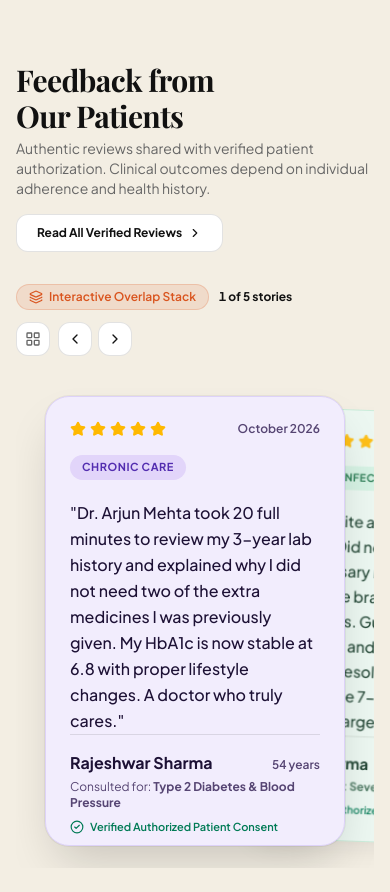
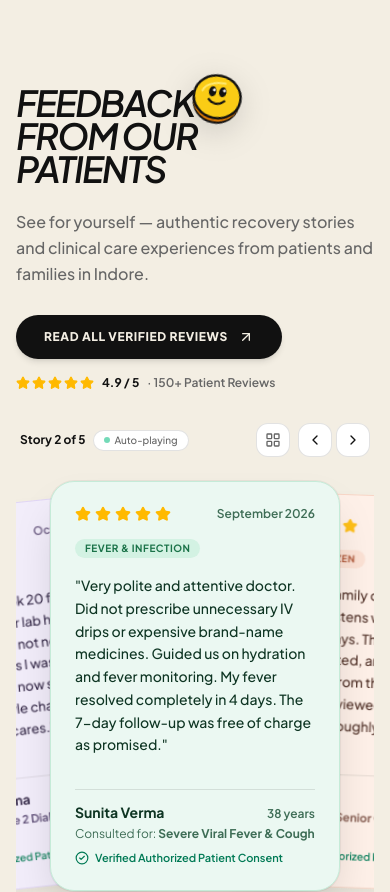
Before and after one commit to Prem-Mourya/clinic-standards, a React (Vite) app: page / in a window 390 px wide. Shown: the part 5740-6632 px from the top of the page. Built offline with nearby package versions, Linux system fonts and the light colour scheme; a web font is replaced by a local one.

Commit message:
feat: implement editorial patient feedback section with automated smooth overlapping card queue and hover pause

```diff
--- a/src/components/animations/OverlappingCardStack.tsx
+++ b/src/components/animations/OverlappingCardStack.tsx
@@ -6,7 +6,7 @@ import {
   CheckCircle2,
   Layers,
   LayoutGrid,
-  ArrowDown
+  BookOpen
 } from 'lucide-react';
 import type { TestimonialItem } from '../../data/testimonialsData';
 
@@ -14,7 +14,8 @@ interface OverlappingCardStackProps {
   testimonials: TestimonialItem[];
   className?: string;
   allowViewToggle?: boolean;
-  scrollDriven?: boolean;
+  autoPlay?: boolean;
+  autoPlayInterval?: number;
 }
 
 // Curated pastel palettes per card index matching the video reference
@@ -65,20 +66,20 @@ export const OverlappingCardStack: React.FC<OverlappingCardStackProps> = ({
   testimonials,
   className = '',
   allowViewToggle = true,
-  scrollDriven = true
+  autoPlay = true,
+  autoPlayInterval = 4200
 }) => {
   const [currentIndex, setCurrentIndex] = useState(0);
   const [isAnimating, setIsAnimating] = useState(false);
   const [viewMode, setViewMode] = useState<'stack' | 'grid'>('stack');
   const [dragOffset, setDragOffset] = useState(0);
   const [isDragging, setIsDragging] = useState(false);
-  const [isPinned, setIsPinned] = useState(false);
+  const [isPaused, setIsPaused] = useState(false);
   const [isMobile, setIsMobile] = useState(false);
 
-  const trackRef = useRef<HTMLDivElement>(null);
   const containerRef = useRef<HTMLDivElement>(null);
   const dragStartX = useRef<number>(0);
-  const isManualNavRef = useRef<number>(0);
+  const autoPlayTimerRef = useRef<ReturnType<typeof setInterval> | null>(null);
 
   const total = testimonials.length;
 
@@ -91,92 +92,45 @@ export const OverlappingCardStack: React.FC<OverlappingCardStackProps> = ({
 
   const handleNext = useCallback(() => {
     if (isAnimating) return;
-    isManualNavRef.current = Date.now();
     setIsAnimating(true);
     setCurrentIndex((prev) => (prev + 1) % total);
-    setTimeout(() => setIsAnimating(false), 420);
+    setTimeout(() => setIsAnimating(false), 460);
   }, [isAnimating, total]);
 
   const handlePrev = useCallback(() => {
     if (isAnimating) return;
-    isManualNavRef.current = Date.now();
     setIsAnimating(true);
     setCurrentIndex((prev) => (prev - 1 + total) % total);
-    setTimeout(() => setIsAnimating(false), 420);
+    setTimeout(() => setIsAnimating(false), 460);
   }, [isAnimating, total]);
 
-  // Scroll-driven sticky card sliding
+  // Automated Smooth Cycling with Hover & Focus Pause
   useEffect(() => {
-    if (!scrollDriven || viewMode === 'grid') {
-      setIsPinned(false);
+    if (!autoPlay || viewMode === 'grid' || isPaused || isDragging || total <= 1) {
+      if (autoPlayTimerRef.current) {
+        clearInterval(autoPlayTimerRef.current);
+        autoPlayTimerRef.current = null;
+      }
       return;
     }
 
-    let ticking = false;
+    autoPlayTimerRef.current = setInterval(() => {
+      handleNext();
+    }, autoPlayInterval);
 
-    const handleScroll = () => {
-      if (!ticking) {
-        window.requestAnimationFrame(() => {
-          if (!trackRef.current) {
-            ticking = false;
-            return;
-          }
-
-          // Skip scroll sync for 800ms after user clicks manual button
-          if (Date.now() - isManualNavRef.current < 800) {
-            ticking = false;
-            return;
-          }
-
-          const rect = trackRef.current.getBoundingClientRect();
-          const stickyTopOffset = 88; // Navbar clearance (5.5rem)
-          const scrollDistance = stickyTopOffset - rect.top;
-          const maxScrollDistance = rect.height - window.innerHeight;
-
-          if (maxScrollDistance <= 0) {
-            ticking = false;
-            return;
-          }
-
-          const currentlyPinned = rect.top <= stickyTopOffset && rect.bottom >= window.innerHeight;
-          setIsPinned(currentlyPinned);
-
-          if (rect.top <= stickyTopOffset && rect.bottom >= window.innerHeight) {
-            // Within scroll track: Map progress strictly to [0, total - 1]
-            const rawProgress = scrollDistance / maxScrollDistance;
-            const progress = Math.min(1, Math.max(0, rawProgress));
-            const targetIdx = Math.min(total - 1, Math.floor(progress * total));
-
-            setCurrentIndex((prev) => {
-              if (prev !== targetIdx) {
-                return targetIdx;
-              }
-              return prev;
-            });
-          } else if (rect.top > stickyTopOffset) {
-            setCurrentIndex(0);
-          } else if (rect.bottom < window.innerHeight) {
-            setCurrentIndex(total - 1);
-          }
-
-          ticking = false;
-        });
-        ticking = true;
+    return () => {
+      if (autoPlayTimerRef.current) {
+        clearInterval(autoPlayTimerRef.current);
+        autoPlayTimerRef.current = null;
       }
     };
-
-    window.addEventListener('scroll', handleScroll, { passive: true });
-    handleScroll();
-
-    return () => {
-      window.removeEventListener('scroll', handleScroll);
-    };
-  }, [scrollDriven, viewMode, total]);
+  }, [autoPlay, autoPlayInterval, isPaused, isDragging, viewMode, total, handleNext]);
 
   // Touch & Pointer drag gestures
   const handlePointerDown = (e: React.PointerEvent) => {
     if (viewMode === 'grid' || isAnimating) return;
     setIsDragging(true);
+    setIsPaused(true);
     dragStartX.current = e.clientX;
     (e.target as HTMLElement).setPointerCapture?.(e.pointerId);
   };
@@ -184,7 +138,7 @@ export const OverlappingCardStack: React.FC<OverlappingCardStackProps> = ({
   const handlePointerMove = (e: React.PointerEvent) => {
     if (!isDragging) return;
     const diff = e.clientX - dragStartX.current;
-    const clampedDiff = Math.max(-140, Math.min(140, diff));
+    const clampedDiff = Math.max(-130, Math.min(130, diff));
     setDragOffset(clampedDiff);
   };
 
@@ -193,9 +147,9 @@ export const OverlappingCardStack: React.FC<OverlappingCardStackProps> = ({
     setIsDragging(false);
     (e.target as HTMLElement).releasePointerCapture?.(e.pointerId);
 
-    if (dragOffset < -50) {
+    if (dragOffset < -45) {
       handleNext();
-    } else if (dragOffset > 50) {
+    } else if (dragOffset > 45) {
       handlePrev();
     }
     setDragOffset(0);
@@ -217,7 +171,7 @@ export const OverlappingCardStack: React.FC<OverlappingCardStackProps> = ({
           </div>
         )}
 
-        <div className="grid grid-cols-1 md:grid-cols-3 gap-6">
+        <div className="grid grid-cols-1 md:grid-cols-2 lg:grid-cols-3 gap-6">
           {testimonials.map((item, idx) => {
             const palette = CARD_PALETTES[idx % CARD_PALETTES.length];
             return (
@@ -264,62 +218,52 @@ export const OverlappingCardStack: React.FC<OverlappingCardStackProps> = ({
     );
   }
 
-  const isLastCard = currentIndex === total - 1;
-  const trackHeight = scrollDriven ? `${Math.max(220, (total + 0.5) * 55)}vh` : 'auto';
-
   return (
     <div
-      ref={trackRef}
-      className={`relative ${className}`}
-      style={{ height: trackHeight }}
+      className={`relative w-full ${className}`}
+      onMouseEnter={() => setIsPaused(true)}
+      onMouseLeave={() => setIsPaused(false)}
+      onFocusCapture={() => setIsPaused(true)}
+      onBlurCapture={() => setIsPaused(false)}
     >
-      {/* Sticky Viewport Stage */}
-      <div className={`space-y-6 ${scrollDriven ? 'sticky top-20 sm:top-24 z-20 pb-4' : ''}`}>
-        {/* Controls Bar: Pill counter, scroll guidance hint & navigation arrows (No Play/Pause button) */}
-        <div className="flex items-center justify-between flex-wrap gap-3 pb-2">
-          <div className="flex items-center gap-2.5">
-            <span className="inline-flex items-center gap-1.5 px-3 py-1 rounded-full text-xs font-semibold bg-[var(--accent-subtle)] text-[var(--accent-primary)] border border-[var(--accent-primary)]/20">
-              <Layers className="w-3.5 h-3.5" />
-              <span>Interactive Overlap Stack</span>
+      <div className="space-y-4">
+        {/* Top Mini Status Bar */}
+        <div className="flex items-center justify-between flex-wrap gap-2 px-1">
+          <div className="flex items-center gap-2">
+            <span className="text-xs font-bold text-[var(--text-structure)] tabular-nums">
+              Story {currentIndex + 1} of {total}
             </span>
 
-            <span className="text-xs font-bold text-[var(--text-structure)] tabular-nums">
-              {currentIndex + 1} of {total} stories
-            </span>
-
-            {/* Scroll guidance hint badge */}
-            {scrollDriven && (
-              <span
-                className={`hidden md:inline-flex items-center gap-1.5 px-3 py-1 rounded-full text-xs font-medium transition-all ${
-                  isLastCard
-                    ? 'bg-emerald-500/15 text-emerald-700 dark:text-emerald-300 border border-emerald-500/30'
-                    : isPinned
-                    ? 'bg-[var(--bg-card)] text-[var(--text-structure)] border border-[var(--border-subtle)] shadow-xs'
-                    : 'bg-transparent text-[var(--text-muted)]'
-                }`}
-              >
-                <ArrowDown className={`w-3.5 h-3.5 ${isLastCard ? 'animate-bounce text-emerald-600' : 'text-[var(--accent-primary)]'}`} />
-                <span>{isLastCard ? 'Release & scroll ahead ↓' : 'Scroll to change cards ↓'}</span>
+            {/* Reading Status Pill */}
+            {isPaused ? (
+              <span className="inline-flex items-center gap-1 px-2.5 py-0.5 rounded-full text-[10px] font-bold bg-amber-500/15 text-amber-700 dark:text-amber-300 border border-amber-500/30 animate-pulse">
+                <BookOpen className="w-3 h-3" />
+                <span>Reading (paused)</span>
+              </span>
+            ) : (
+              <span className="inline-flex items-center gap-1 px-2.5 py-0.5 rounded-full text-[10px] font-medium bg-[var(--bg-card)] text-[var(--text-muted)] border border-[var(--border-subtle)]">
+                <span className="w-1.5 h-1.5 rounded-full bg-emerald-500 animate-pulse" />
+                <span>Auto-playing</span>
               </span>
             )}
           </div>
 
           <div className="flex items-center gap-2">
-            {/* Grid view switcher */}
+            {/* View Switcher */}
             {allowViewToggle && (
               <button
                 type="button"
                 onClick={() => setViewMode('grid')}
                 className="press-tactile p-2 rounded-xl bg-[var(--bg-card)] border border-[var(--border-subtle)] text-[var(--text-muted)] hover:text-[var(--text-structure)] cursor-pointer"
-                title="Switch to 3-column grid"
+                title="Switch to grid view"
                 aria-label="Switch to grid view"
               >
                 <LayoutGrid className="w-4 h-4" />
               </button>
             )}
 
-            {/* Prev / Next arrows */}
-            <div className="inline-flex items-center gap-1.5">
+            {/* Prev / Next Controls */}
+            <div className="inline-flex items-center gap-1">
               <button
                 type="button"
                 onClick={handlePrev}
@@ -342,25 +286,25 @@ export const OverlappingCardStack: React.FC<OverlappingCardStackProps> = ({
           </div>
         </div>
 
-        {/* Video Reference Style: Overlapping Horizontal Card Deck Stage */}
+        {/* Horizontal Overlapping Card Deck Stage */}
         <div
           ref={containerRef}
           onPointerDown={handlePointerDown}
           onPointerMove={handlePointerMove}
           onPointerUp={handlePointerUp}
           onPointerCancel={handlePointerUp}
-          className="relative h-[480px] sm:h-[450px] w-full overflow-hidden select-none cursor-grab active:cursor-grabbing touch-pan-y"
+          className="relative h-[440px] sm:h-[420px] w-full overflow-hidden select-none cursor-grab active:cursor-grabbing touch-pan-y"
           style={{ perspective: '1400px' }}
         >
           {testimonials.map((item, idx) => {
             const offset = idx - currentIndex;
             const palette = CARD_PALETTES[idx % CARD_PALETTES.length];
-            const stepX = isMobile ? 200 : 290;
+            const stepX = isMobile ? 180 : 250;
 
             // Card Geometry matching the video:
-            // - Center card: offset = 0, scale 1, rotate 0deg, full opacity
+            // - Active Center card: offset = 0, scale 1, rotate 0deg, full opacity
             // - Left card (previous): offset = -1, tilted negative rotate(-6deg), peeking left
-            // - Right card (next): offset = 1, upright peeking right, scale 0.96
+            // - Right card (next): offset = 1, upright peeking right, scale 0.96, rotate 2deg
             // - Far right cards: offset >= 2, stacked further right
             let translateX = 0;
             let translateY = 0;
@@ -385,7 +329,7 @@ export const OverlappingCardStack: React.FC<OverlappingCardStackProps> = ({
                 rotate += dragOffset * 0.04;
               }
             } else if (offset === -1) {
-              // Previous card peeking on the left, tilted (exactly as in the reference video!)
+              // Previous card peeking on the left, tilted
               translateX = -stepX;
               translateY = 10;
               rotate = -6;
@@ -404,7 +348,7 @@ export const OverlappingCardStack: React.FC<OverlappingCardStackProps> = ({
               pointerEvents = 'auto';
             } else if (offset === 2) {
               // Second card to the right
-              translateX = stepX * 1.9;
+              translateX = stepX * 1.85;
               translateY = 12;
               rotate = 4;
               scale = 0.92;
@@ -420,7 +364,7 @@ export const OverlappingCardStack: React.FC<OverlappingCardStackProps> = ({
               zIndex = 10;
             } else {
               // Upcoming cards far to the right
-              translateX = stepX * 2.8;
+              translateX = stepX * 2.7;
               translateY = 16;
               rotate = 6;
               scale = 0.88;
@@ -437,7 +381,7 @@ export const OverlappingCardStack: React.FC<OverlappingCardStackProps> = ({
                     else if (offset === -1) handlePrev();
                   }
                 }}
-                className={`absolute top-2 left-1/2 -ml-[150px] sm:-ml-[190px] w-[300px] sm:w-[380px] h-[450px] sm:h-[430px] rounded-3xl p-6 sm:p-8 border ${palette.bg} ${palette.border} ${palette.text} shadow-xl will-change-transform flex flex-col justify-between transition-all ${
+                className={`absolute top-2 left-1/2 -ml-[145px] sm:-ml-[175px] w-[290px] sm:w-[350px] h-[410px] sm:h-[390px] rounded-3xl p-6 sm:p-7 border ${palette.bg} ${palette.border} ${palette.text} shadow-xl will-change-transform flex flex-col justify-between transition-all ${
                   offset === 0
                     ? 'cursor-grab active:cursor-grabbing'
                     : 'cursor-pointer hover:opacity-100'
@@ -447,7 +391,7 @@ export const OverlappingCardStack: React.FC<OverlappingCardStackProps> = ({
                   opacity,
                   zIndex,
                   pointerEvents,
-                  transitionDuration: isDragging && offset === 0 ? '0ms' : '440ms',
+                  transitionDuration: isDragging && offset === 0 ? '0ms' : '520ms',
                   transitionTimingFunction: 'cubic-bezier(0.16, 1, 0.3, 1)',
                   boxShadow:
                     offset === 0
@@ -456,7 +400,7 @@ export const OverlappingCardStack: React.FC<OverlappingCardStackProps> = ({
                 }}
               >
                 {/* Card Top: Stars & Category Tag */}
-                <div className="space-y-4">
+                <div className="space-y-3">
                   <div className="flex items-center justify-between">
                     <div className="flex items-center gap-1 text-amber-500">
                       {[...Array(item.rating)].map((_, i) => (
@@ -467,21 +411,21 @@ export const OverlappingCardStack: React.FC<OverlappingCardStackProps> = ({
                   </div>
 
                   <span
-                    className={`inline-block text-[11px] font-bold uppercase tracking-wider px-3 py-1 rounded-full ${palette.tagBg} ${palette.tagText}`}
+                    className={`inline-block text-[10px] font-bold uppercase tracking-wider px-2.5 py-0.5 rounded-full ${palette.tagBg} ${palette.tagText}`}
                   >
                     {item.category}
                   </span>
 
                   {/* Main Quote */}
-                  <p className="text-base sm:text-lg leading-relaxed font-medium pt-1">
+                  <p className="text-sm sm:text-base leading-relaxed font-medium pt-1">
                     "{item.comment}"
                   </p>
                 </div>
 
                 {/* Card Bottom: Patient info & verification */}
-                <div className="pt-4 border-t border-black/10 dark:border-white/10 space-y-1">
+                <div className="pt-3 border-t border-black/10 dark:border-white/10 space-y-1">
                   <div className="flex items-baseline justify-between">
-                    <span className="font-bold text-base">{item.patientName}</span>
+                    <span className="font-bold text-sm sm:text-base">{item.patientName}</span>
                     <span className={`text-xs font-semibold tabular-nums ${palette.subtext}`}>
                       {item.age} years
                     </span>
@@ -495,10 +439,10 @@ export const OverlappingCardStack: React.FC<OverlappingCardStackProps> = ({
                   </div>
                 </div>
 
-                {/* Click to flip indicator on peeking cards */}
+                {/* Click indicator on peeking cards */}
                 {offset !== 0 && (
-                  <div className="absolute top-4 right-4 px-2.5 py-1 rounded-full bg-white/70 dark:bg-black/40 backdrop-blur-xs text-[10px] font-bold">
-                    {offset === 1 ? 'Next →' : '← Previous'}
+                  <div className="absolute top-4 right-4 px-2 py-0.5 rounded-full bg-white/80 dark:bg-black/50 backdrop-blur-xs text-[10px] font-bold shadow-xs">
+                    {offset === 1 ? 'Next →' : '← Prev'}
                   </div>
                 )}
               </div>
@@ -507,23 +451,22 @@ export const OverlappingCardStack: React.FC<OverlappingCardStackProps> = ({
         </div>
 
         {/* Story Scrubber Progress Dots */}
-        <div className="flex items-center justify-center gap-2 pt-2">
+        <div className="flex items-center justify-center gap-2 pt-1">
           {testimonials.map((_, i) => (
             <button
               key={i}
               type="button"
               onClick={() => {
                 if (currentIndex !== i && !isAnimating) {
-                  isManualNavRef.current = Date.now();
                   setIsAnimating(true);
                   setCurrentIndex(i);
-                  setTimeout(() => setIsAnimating(false), 420);
+                  setTimeout(() => setIsAnimating(false), 460);
                 }
               }}
-              className={`h-2.5 rounded-full transition-all duration-300 cursor-pointer ${
+              className={`h-2 rounded-full transition-all duration-300 cursor-pointer ${
                 currentIndex === i
-                  ? 'w-10 bg-[var(--accent-primary)] shadow-xs'
-                  : 'w-2.5 bg-[var(--border-subtle)] hover:bg-[var(--text-muted)]'
+                  ? 'w-8 bg-[var(--accent-primary)] shadow-xs'
+                  : 'w-2 bg-[var(--border-subtle)] hover:bg-[var(--text-muted)]'
               }`}
               aria-label={`Jump to review ${i + 1}`}
             />
--- a/src/pages/HomePage.tsx
+++ b/src/pages/HomePage.tsx
@@ -23,8 +23,48 @@ import {
   Award,
   Copy,
   Check,
-  Navigation
+  Navigation,
+  ArrowUpRight,
+  Star
 } from 'lucide-react';
+
+const SmileBadgeIcon: React.FC<{ className?: string }> = ({ className = 'w-16 h-16' }) => (
+  <svg
+    viewBox="0 0 100 100"
+    className={`${className} drop-shadow-[0_8px_16px_rgba(0,0,0,0.15)] select-none`}
+    fill="none"
+    xmlns="http://www.w3.org/2000/svg"
+    aria-hidden="true"
+  >
+    {/* 3D bottom-right dark rim */}
+    <ellipse cx="50" cy="58" rx="42" ry="38" fill="#111111" />
+    <ellipse cx="50" cy="54" rx="42" ry="38" fill="#D97706" />
+    {/* Main yellow coin body */}
+    <ellipse cx="50" cy="48" rx="42" ry="38" fill="#FACC15" stroke="#111111" strokeWidth="4.5" />
+    {/* Glossy top-left highlight */}
+    <path
+      d="M 22 42 C 24 30, 42 22, 60 22"
+      stroke="#FEF08A"
+      strokeWidth="3.5"
+      strokeLinecap="round"
+      opacity="0.8"
+    />
+    {/* Left Eye: looking up and to the right */}
+    <ellipse cx="40" cy="40" rx="6.5" ry="9" fill="#111111" />
+    <circle cx="42.5" cy="37" r="2.5" fill="#FFFFFF" />
+    {/* Right Eye: looking up and to the right */}
+    <ellipse cx="58" cy="38" rx="6.5" ry="9" fill="#111111" />
+    <circle cx="60.5" cy="35" r="2.5" fill="#FFFFFF" />
+    {/* Expressive Smile Curve */}
+    <path
+      d="M 36 55 Q 50 67 64 53"
+      fill="none"
+      stroke="#111111"
+      strokeWidth="4"
+      strokeLinecap="round"
+    />
+  </svg>
+);
 
 export const HomePage: React.FC = () => {
   const { openAppointmentModal, showToast } = useClinic();
@@ -351,33 +391,72 @@ export const HomePage: React.FC = () => {
         </ScrollReveal>
       </section>
 
-      {/* 6. PATIENT REVIEWS: Scroll-Driven Overlapping Card Deck */}
-      <section className="max-w-7xl mx-auto px-4 sm:px-6 lg:px-8">
-        <ScrollReveal direction="up">
-          <div className="flex flex-col sm:flex-row sm:items-end justify-between gap-4 mb-8">
-            <div>
-              <h2 className="font-editorial text-3xl sm:text-4xl font-bold text-[var(--text-structure)]">
-                Feedback from Our Patients
+      {/* 6. PATIENT REVIEWS: Split Editorial Showcase & Automated Smooth Card Deck */}
+      <section className="max-w-7xl mx-auto px-4 sm:px-6 lg:px-8 py-6 sm:py-10">
+        <div className="grid grid-cols-1 lg:grid-cols-12 gap-8 lg:gap-12 items-center">
+          {/* Left Column: Bold Editorial Typography + 3D Smile Coin + Pill Action */}
+          <div className="lg:col-span-5 space-y-6">
+            <ScrollReveal direction="left">
+              <div className="space-y-6">
+                {/* Headline Block with 3D Smile Coin (Styled after reference image) */}
+                <div className="relative inline-block pr-12 sm:pr-16">
+                  <h2 className="text-4xl sm:text-5xl lg:text-6xl font-black italic tracking-tighter uppercase text-[var(--text-structure)] leading-[0.92]">
+                    FEEDBACK<br />
+                    FROM OUR<br />
+                    PATIENTS
                   </h2>
-              <p className="text-sm text-[var(--text-muted)] mt-1 max-w-xl">
-                Authentic reviews shared with verified patient authorization. Clinical outcomes depend on individual adherence and health history.
-              </p>
+
+                  {/* 3D Yellow Smile Coin / Sticker from Reference */}
+                  <div className="absolute -top-4 right-0 sm:-top-6 sm:-right-2 rotate-12 transition-transform duration-300 hover:rotate-6 hover:scale-105 pointer-events-none">
+                    <SmileBadgeIcon className="w-14 h-14 sm:w-16 sm:h-16 lg:w-20 lg:h-20" />
+                  </div>
                 </div>
 
+                {/* Subtitle */}
+                <p className="text-base sm:text-lg text-[var(--text-muted)] font-medium leading-relaxed max-w-md">
+                  See for yourself — authentic recovery stories and clinical care experiences from patients and families in Indore.
+                </p>
+
+                {/* Pill CTA Button (Matching Reference) & Rating Details */}
+                <div className="space-y-4 pt-1">
+                  <div>
                     <Link
                       to="/reviews"
-              className="press-tactile self-start sm:self-end inline-flex items-center gap-1.5 px-5 py-2.5 rounded-xl text-xs font-bold border border-[var(--border-subtle)] bg-[var(--bg-card)] text-[var(--text-structure)] hover:border-[var(--accent-primary)]"
+                      className="press-tactile inline-flex items-center gap-2.5 px-7 py-3.5 rounded-full bg-[var(--text-structure)] text-[var(--bg-canvas)] text-xs sm:text-sm font-extrabold uppercase tracking-wider hover:bg-[var(--accent-primary)] hover:text-white transition-all shadow-md group"
                     >
                       <span>Read All Verified Reviews</span>
-              <ChevronRight className="w-3.5 h-3.5" />
+                      <ArrowUpRight className="w-4 h-4 transition-transform group-hover:translate-x-0.5 group-hover:-translate-y-0.5" />
                     </Link>
                   </div>
+
+                  <div className="flex items-center gap-2 text-xs text-[var(--text-muted)] font-semibold">
+                    <div className="flex items-center gap-0.5 text-amber-500">
+                      {[...Array(5)].map((_, i) => (
+                        <Star key={i} className="w-3.5 h-3.5 fill-amber-400 text-amber-400" />
+                      ))}
+                    </div>
+                    <span className="font-bold text-[var(--text-structure)]">4.9 / 5</span>
+                    <span>· 150+ Patient Reviews</span>
+                  </div>
+                </div>
+              </div>
             </ScrollReveal>
+          </div>
 
-        {/* Scroll-Driven Overlapping Card Stack Slider */}
-        <OverlappingCardStack testimonials={TESTIMONIALS} allowViewToggle={true} scrollDriven={true} />
+          {/* Right Column: Automated Smooth Overlapping Card Deck */}
+          <div className="lg:col-span-7">
+            <ScrollReveal direction="right">
+              <OverlappingCardStack
+                testimonials={TESTIMONIALS}
+                allowViewToggle={true}
+                autoPlay={true}
+                autoPlayInterval={4200}
+              />
+            </ScrollReveal>
+          </div>
+        </div>
 
-        <p className="text-[11px] text-center text-[var(--text-muted)] mt-6 italic">
+        <p className="text-[11px] text-center text-[var(--text-muted)] mt-8 italic">
           * {TESTIMONIALS_DISCLAIMER}
         </p>
       </section>
```
Lines whose indentation alone changed are shown as unchanged.
